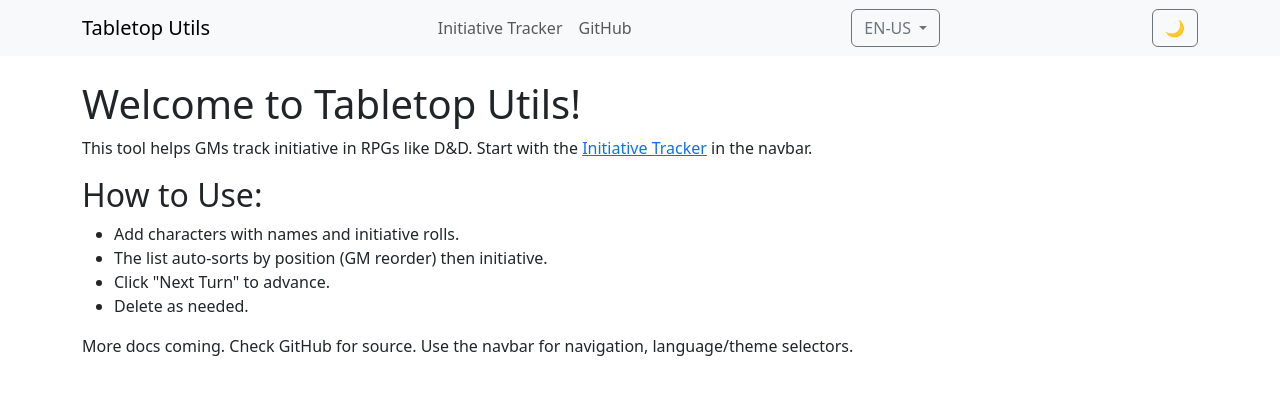
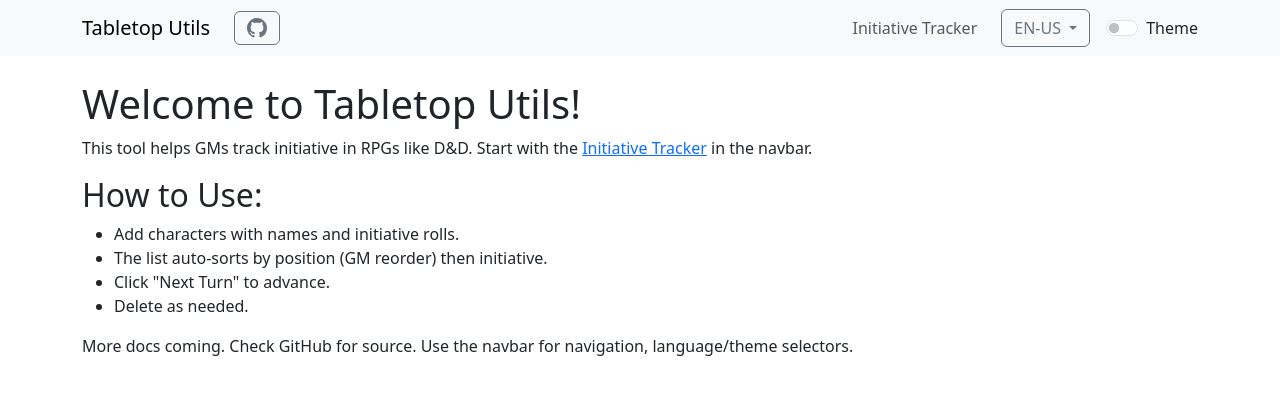
Before and after one commit to SETA1609/tabletop-utils, a Django app: page / in a window 1280 px wide. Shown: the top 395 px of the page. Run offline with Django 5.2, Linux system fonts and the light colour scheme.

Commit message:
changes the navbar and fixes some issues

```diff
--- a/core/templates/core/base.html
+++ b/core/templates/core/base.html
@@ -1,42 +1,67 @@
 <!DOCTYPE html>
 {% load i18n %}
-<html lang="{% load i18n %}{% get_current_language as LANGUAGE_CODE %}{{ LANGUAGE_CODE }}">
+{% get_current_language as LANGUAGE_CODE %}
+<html lang="{{ LANGUAGE_CODE }}">
 <head>
     <meta charset="UTF-8">
     <title>{{ page_title|default:"Tabletop Utils" }}</title>
     <link href="https://cdn.jsdelivr.net/npm/bootstrap@5.3.3/dist/css/bootstrap.min.css" rel="stylesheet">
-    <!-- Theme selector stub (dark/light via JS later) -->
     <script src="https://unpkg.com/htmx.org@2.0.4" integrity="sha384-w12xjx8NfnV8Lv1VEjFjvqA72LGsAAmHJbKK8JG38I/WYWnJCdCPZNPGW2ZW9N/k" crossorigin="anonymous"></script>
     <script>
-        // Set initial theme before page loads to prevent flash
-        document.documentElement.setAttribute('data-bs-theme', localStorage.getItem('theme') || 'light');
+        // Set initial theme before page loads to prevent flash of incorrect theme
+        (function () {
+            const savedTheme = localStorage.getItem('theme') || 'light';
+            document.documentElement.setAttribute('data-bs-theme', savedTheme);
+        })();
     </script>
 </head>
 <body data-bs-theme="light">
-    <nav class="navbar navbar-expand-lg navbar-dark bg-dark" data-bs-theme="dark">
+    <nav class="navbar navbar-expand-lg navbar-light bg-light" data-bs-theme="light">
         <div class="container">
+            <div class="d-flex align-items-center">
                 <a class="navbar-brand" href="{% url 'core:index' %}">Tabletop Utils</a>
-            <ul class="navbar-nav">
+                <a
+                    class="btn btn-outline-secondary ms-2 d-flex align-items-center justify-content-center"
+                    id="github-link"
+                    href="https://github.com/yourusername/tabletop-utils"
+                    target="_blank"
+                    rel="noopener"
+                    aria-label="GitHub Repository"
+                >
+                    <svg xmlns="http://www.w3.org/2000/svg" width="20" height="20" fill="currentColor" viewBox="0 0 16 16" aria-hidden="true">
+                        <path d="M8 0C3.58 0 0 3.58 0 8c0 3.54 2.29 6.53 5.47 7.59.4.07.55-.17.55-.38 0-.19-.01-.82-.01-1.49-2.01.37-2.53-.49-2.69-.94-.09-.23-.48-.94-.82-1.13-.28-.15-.68-.52-.01-.53.63-.01 1.08.58 1.23.82.72 1.21 1.87.87 2.33.66.07-.52.28-.87.51-1.07-1.78-.2-3.64-.89-3.64-3.95 0-.87.31-1.59.82-2.15-.08-.2-.36-1.02.08-2.12 0 0 .67-.21 2.2.82.64-.18 1.32-.27 2-.27.68 0 1.36.09 2 .27 1.53-1.04 2.2-.82 2.2-.82.44 1.1.16 1.92.08 2.12.51.56.82 1.27.82 2.15 0 3.07-1.87 3.75-3.65 3.95.29.25.54.73.54 1.48 0 1.07-.01 1.93-.01 2.2 0 .21.15.46.55.38A8.013 8.013 0 0 0 16 8c0-4.42-3.58-8-8-8" />
+                    </svg>
+                </a>
+            </div>
+            <button class="navbar-toggler" type="button" data-bs-toggle="collapse" data-bs-target="#navbarSupportedContent" aria-controls="navbarSupportedContent" aria-expanded="false" aria-label="Toggle navigation">
+                <span class="navbar-toggler-icon"></span>
+            </button>
+            <div class="collapse navbar-collapse justify-content-end" id="navbarSupportedContent">
+                <ul class="navbar-nav mb-2 mb-lg-0">
                     <li class="nav-item"><a class="nav-link" href="{% url 'initiative_tracker:tracker' %}">Initiative Tracker</a></li>
-                <!-- Future apps here, e.g., <li><a href="/other-app/">Other Tool</a></li> -->
-                <li class="nav-item"><a class="nav-link" href="https://github.com/yourusername/tabletop-utils" target="_blank">GitHub</a></li>
                 </ul>
-            <!-- Language selector stub (gettext integration later) -->
-<!-- Language selector -->
-<div class="dropdown ms-2">
-    <button class="btn btn-outline-light dropdown-toggle" type="button" data-bs-toggle="dropdown">
-        {% get_current_language as LANGUAGE_CODE %}{{ LANGUAGE_CODE|upper }}
+                <div class="d-flex align-items-center ms-lg-3">
+                    <div class="dropdown me-3">
+                        <button class="btn btn-outline-secondary dropdown-toggle" type="button" id="languageDropdown" data-bs-toggle="dropdown" aria-expanded="false">
+                            {{ LANGUAGE_CODE|upper }}
                         </button>
-    <ul class="dropdown-menu">
+                        <ul class="dropdown-menu dropdown-menu-end" aria-labelledby="languageDropdown">
                             {% get_available_languages as LANGUAGES %}
                             {% for lang in LANGUAGES %}
-            <li><a class="dropdown-item" href="{% url 'core:set_language' lang.0 %}?next={{ request.get_full_path|urlencode }}">
+                                <li>
+                                    <a class="dropdown-item" href="{% url 'core:set_language' lang.0 %}?next={{ request.get_full_path|urlencode }}">
                                         {{ lang.1 }}
-            </a></li>
+                                    </a>
+                                </li>
                             {% endfor %}
                         </ul>
-</div>            <!-- Theme toggle -->
-            <button class="btn btn-outline-light ms-2" id="theme-toggle" onclick="toggleTheme()">🌙</button>
+                    </div>
+                    <div class="form-check form-switch m-0">
+                        <input class="form-check-input" type="checkbox" id="theme-toggle" onchange="toggleTheme()">
+                        <label class="form-check-label text-dark" for="theme-toggle">Theme</label>
+                    </div>
+                </div>
+            </div>
         </div>
     </nav>
     <div class="container mt-4">
@@ -49,62 +74,63 @@
     </div>
     <script src="https://cdn.jsdelivr.net/npm/bootstrap@5.3.3/dist/js/bootstrap.bundle.min.js"></script>
     <script>
-        function toggleTheme() {
-            const body = document.body;
-            const html = document.documentElement;
-            const navbar = document.querySelector('.navbar');
-            const toggleBtn = document.getElementById('theme-toggle');
-            const langBtn = document.querySelector('.dropdown .btn');
-
-            const currentTheme = html.getAttribute('data-bs-theme') || 'light';
-            const newTheme = currentTheme === 'dark' ? 'light' : 'dark';
-
-            // Update theme attributes
-            html.setAttribute('data-bs-theme', newTheme);
-            body.setAttribute('data-bs-theme', newTheme);
-            navbar.setAttribute('data-bs-theme', newTheme);
-
-            // Update navbar classes
-            if (newTheme === 'dark') {
-                navbar.className = 'navbar navbar-expand-lg navbar-dark bg-dark';
-                toggleBtn.className = 'btn btn-outline-light ms-2';
-                langBtn.className = 'btn btn-outline-light dropdown-toggle';
-                toggleBtn.textContent = '☀️'; // Sun icon for light mode
-            } else {
-                navbar.className = 'navbar navbar-expand-lg navbar-light bg-light';
-                toggleBtn.className = 'btn btn-outline-secondary ms-2';
-                langBtn.className = 'btn btn-outline-secondary dropdown-toggle';
-                toggleBtn.textContent = '🌙'; // Moon icon for dark mode
-            }
-
-            // Persist theme in localStorage
-            localStorage.setItem('theme', newTheme);
-        }
-
-        // Load saved theme on page load
-        document.addEventListener('DOMContentLoaded', function() {
-            const savedTheme = localStorage.getItem('theme') || 'light';
+        function applyTheme(theme) {
             const html = document.documentElement;
             const body = document.body;
             const navbar = document.querySelector('.navbar');
-            const toggleBtn = document.getElementById('theme-toggle');
-            const langBtn = document.querySelector('.dropdown .btn');
+            const themeToggle = document.getElementById('theme-toggle');
+            const languageButton = document.getElementById('languageDropdown');
+            const githubButton = document.getElementById('github-link');
 
-            html.setAttribute('data-bs-theme', savedTheme);
-            body.setAttribute('data-bs-theme', savedTheme);
-            navbar.setAttribute('data-bs-theme', savedTheme);
-
-            if (savedTheme === 'dark') {
+            if (html) {
+                html.setAttribute('data-bs-theme', theme);
+            }
+            if (body) {
+                body.setAttribute('data-bs-theme', theme);
+            }
+            if (navbar) {
+                navbar.setAttribute('data-bs-theme', theme);
+                if (theme === 'dark') {
                     navbar.className = 'navbar navbar-expand-lg navbar-dark bg-dark';
-                toggleBtn.className = 'btn btn-outline-light ms-2';
-                langBtn.className = 'btn btn-outline-light dropdown-toggle';
-                toggleBtn.textContent = '☀️';
                 } else {
                     navbar.className = 'navbar navbar-expand-lg navbar-light bg-light';
-                toggleBtn.className = 'btn btn-outline-secondary ms-2';
-                langBtn.className = 'btn btn-outline-secondary dropdown-toggle';
-                toggleBtn.textContent = '🌙';
                 }
+            }
+            if (languageButton) {
+                languageButton.className = theme === 'dark'
+                    ? 'btn btn-outline-light dropdown-toggle'
+                    : 'btn btn-outline-secondary dropdown-toggle';
+            }
+            if (githubButton) {
+                githubButton.className = theme === 'dark'
+                    ? 'btn btn-outline-light ms-2 d-flex align-items-center justify-content-center'
+                    : 'btn btn-outline-secondary ms-2 d-flex align-items-center justify-content-center';
+            }
+            if (themeToggle) {
+                themeToggle.checked = theme === 'dark';
+                themeToggle.className = theme === 'dark'
+                    ? 'form-check-input'
+                    : 'form-check-input';
+                const label = document.querySelector('label[for="theme-toggle"]');
+                if (label) {
+                    label.className = theme === 'dark'
+                        ? 'form-check-label text-light'
+                        : 'form-check-label text-dark';
+                }
+            }
+
+            localStorage.setItem('theme', theme);
+        }
+
+        function toggleTheme() {
+            const themeToggle = document.getElementById('theme-toggle');
+            const newTheme = themeToggle && themeToggle.checked ? 'dark' : 'light';
+            applyTheme(newTheme);
+        }
+
+        document.addEventListener('DOMContentLoaded', function () {
+            const savedTheme = localStorage.getItem('theme') || 'light';
+            applyTheme(savedTheme);
         });
     </script>
 </body>
--- a/core/views.py
+++ b/core/views.py
@@ -28,11 +28,11 @@ class IndexView(TemplateView):
 
 
 class LanguageSwitchView(View):
-    """View for switching the application language."""
+    """Handle changing the UI language between ``es``, ``us``, and ``de``."""
 
     def get(self, request: HttpRequest, lang_code: str) -> HttpResponseRedirect:
         """
-        Set the language for the current session and redirect back.
+        Persist the selected language to the session and language cookie.
 
         Args:
             request: The HTTP request object.
@@ -45,8 +45,9 @@ class LanguageSwitchView(View):
         if lang_code not in [code for code, name in settings.LANGUAGES]:
             lang_code = settings.LANGUAGE_CODE
 
-        # Set the language in session
-        request.session[settings.LANGUAGE_COOKIE_NAME] = lang_code
+        # Activate language for current thread and persist to session
+        translation.activate(lang_code)
+        request.session["django_language"] = lang_code
 
         # Redirect back
         next_url = request.GET.get("next", "/")
--- a/initiative_tracker/templates/initiative_tracker/tracker_partial.html
+++ b/initiative_tracker/templates/initiative_tracker/tracker_partial.html
@@ -4,7 +4,7 @@
 {% else %}
     <div class="alert alert-warning">{% trans "No characters added yet!" %}</div>
 {% endif %}
-<a hx-post="{% url 'initiative_tracker:add_character' %}" hx-target="#add-form" hx-swap="innerHTML" class="btn btn-primary mb-3">{% trans "Add Character" %}</a>
+<a hx-get="{% url 'initiative_tracker:add_character' %}" hx-target="#add-form" hx-swap="innerHTML" class="btn btn-primary mb-3">{% trans "Add Character" %}</a>
 {% if characters %}
     <form method="post" action="{% url 'initiative_tracker:next_turn' %}" class="d-inline" hx-post="{% url 'initiative_tracker:next_turn' %}" hx-target="#tracker-content" hx-swap="innerHTML">
         {% csrf_token %}
```
Also changed, not shown: core/tests.py (+25 -0 lines), initiative_tracker/tests.py (+79 -4 lines), initiative_tracker/views.py (+16 -29 lines), tabletop_utils/settings.py (+19 -4 lines), README.md, locale/us/LC_MESSAGES/django.po (added), 1 other file. Lines whose indentation alone changed are shown as unchanged.
